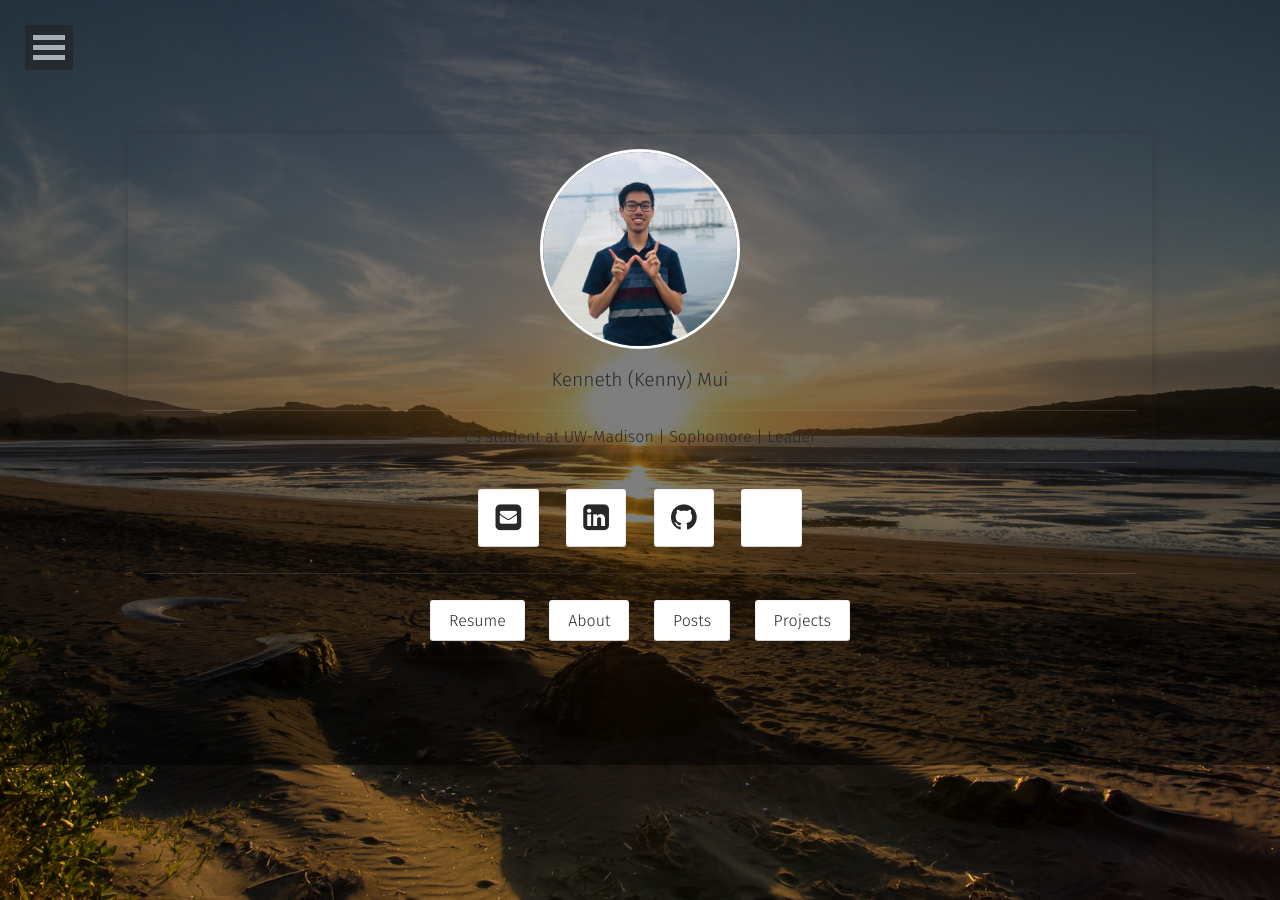
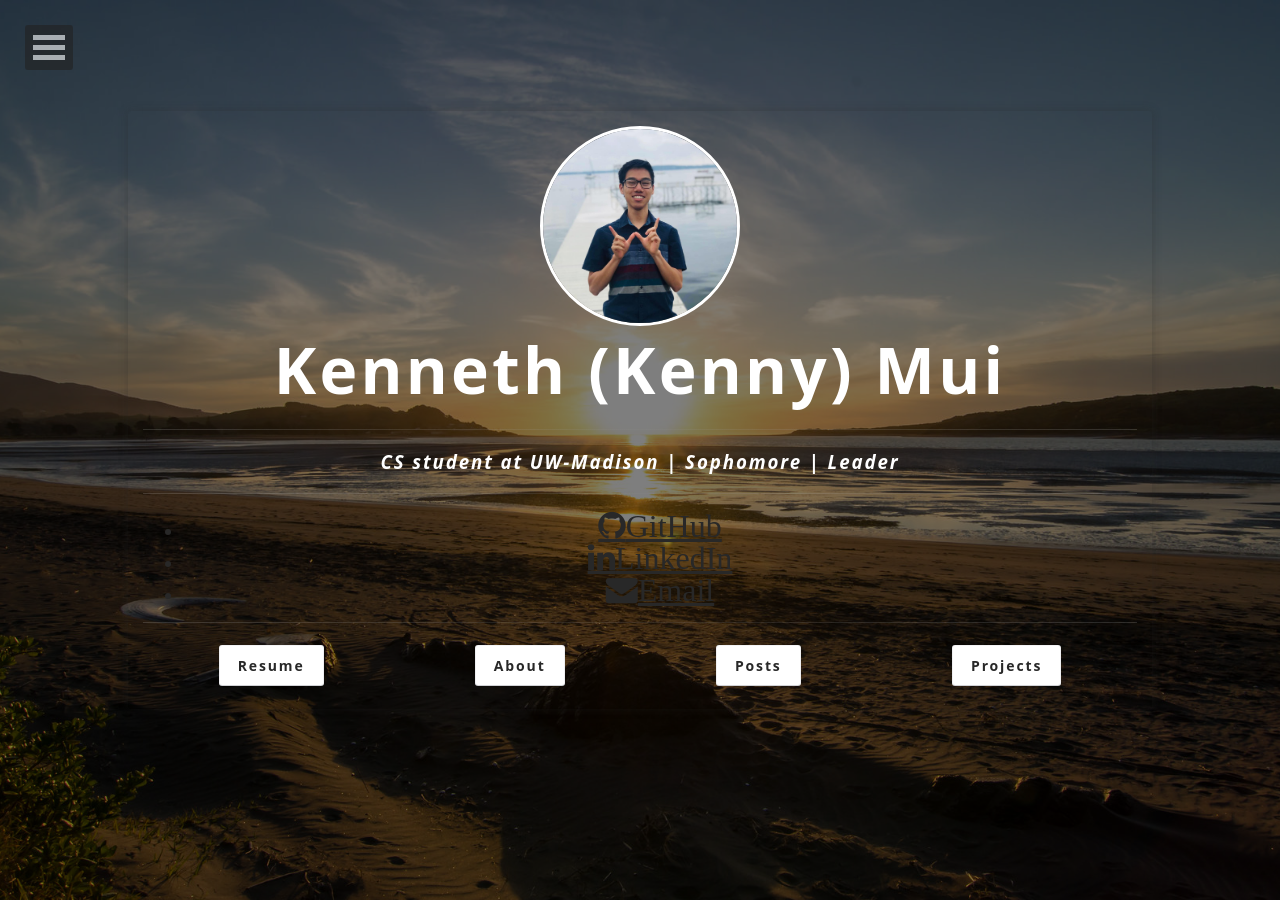
Before and after one commit to klmui/klmui2, a Jekyll site: the page built from index.html, in a window 1280 px wide. Built offline with Jekyll 4.4.1, drawn with Linux system fonts in a browser that asks for light colours; some web fonts are replaced.

Commit message:
More UI fixes - titles

```diff
--- a/_includes/social-links.html
+++ b/_includes/social-links.html
@@ -1,5 +1,5 @@
                     <hr class="hr-line">
-                    <h3 class="title" style="font-size:30px;">
+                    <!-- <h3 class="title" style="font-size:30px;">
                         {% if site.email %}<a class="social-btn" href="mailto:{{ site.email }}" target="_blank" rel="noopener noreferrer"><i class="fa fa-fw fa-envelope-square"></i></a>{% endif %}
                         {% if site.twitter %}<a class="social-btn" href="http://twitter.com/{{ site.twitter }}" target="_blank" rel="noopener noreferrer"><i class="fa fa-fw fa-twitter-square"></i></a>{% endif %}
                         {% if site.facebook %}<a class="social-btn" href="http://facebook.com/{{ site.facebook }}" target="_blank" rel="noopener noreferrer"><i class="fa fa-fw fa-facebook-square"></i></a>{% endif %}
@@ -25,4 +25,19 @@
                         {% if site.keybase %}<a class="social-btn" href="https://keybase.io/{{ site.keybase }}" target="_blank" rel="noopener noreferrer"><i class="fa fa-fw fa-key"></i></a>{% endif %}
                         {% if site.xmpp %}<a class="social-btn" href="xmpp:{{ site.xmpp }}" target="_blank" rel="noopener noreferrer"><i class="fa fa-fw fa-lightbulb-o"></i></a>{% endif %}
                         {% if site.hackernews %}<a class="social-btn" href="https://news.ycombinator.com/user?id={{ site.hackernews }}" target="_blank" rel="noopener noreferrer"><i class="fa fa-fw fa-hacker-news"></i></a>{% endif %}
-                  </h3>
+                  </h3> -->
+
+                  <ul>
+                    {% if site.github-url %}
+                    <li><a class="fa fa-2x fa-github" target="_blank" href="https://github.com/{{ site.github-url }}"><span class="description">GitHub</span></a></li>
+                    {% endif %}
+
+                    {% if site.linkedin %}
+                    <li><a class="fa fa-2x fa-linkedin" target="_blank" href="https://linkedin.com/in/{{ site.linkedin }}"><span class="description">LinkedIn</span></a></li>
+                    {% endif %}
+
+
+                    {% if site.email %}
+                    <li><a class="fa fa-2x fa-envelope" target="_blank" href="mailto:{{ site.email }}"><span class="description">Email</span></a></li>
+                    {% endif %}
+                </ul>
--- a/_layouts/home.html
+++ b/_layouts/home.html
@@ -19,20 +19,18 @@ layout: compress
                     <a href="{{ site.url }}">
                         <img src="{{ site.logo }}" class="img-circle zoombtn animated rotateIn">
                     </a>
-                    <h3 class="title">
+                    <h1 class="title">
                         <a class="zoombtn" href="{{ site.url }}">
-                        	<p style="font-size:1.2rem;font-weight:300">{{ site.title }}</p>
+                        	{{ site.title }}
 			            </a>
-                    </h3>
+                    </h1>
                     <hr class="hr-line">
                     <h3 class="title">
-                        <a href="{{ site.url }}">
-                        	<p style="font-size:1rem;font-weight:300">{{ site.bio }}</p>
-			            </a>
+                        <p>{{ site.bio }}</p>
                     </h3>
                     {% include social-links.html %}
                   <hr class="hr-line">
-                  <h3 class="title">
+                  <h3 class="sections">
                          <a class="btn zoobtn" href="https://drive.google.com/file/d/1wrIWhQ2lVmfdQfkTnEqgGPr3mpo7COkr/view?usp=sharing">
                          Resume
                          </a>
--- a/_sass/typography.scss
+++ b/_sass/typography.scss
@@ -15,14 +15,21 @@
 // titles
 .title {
 	text-align: center;
-	font-weight: bold;
+    font-weight: bold;
+    letter-spacing: 0.1em;
+    font-family: 'Open Sans';
+    > a {
+        color: white !important;
+        text-decoration: none;
+        font-size: 2em !important;
+        margin-top: 50px !important;
+    }
 	> p {
+        color: white !important;
+        font-size: 1em;
 		text-align: center;
-		font-weight: bold;
-	}
-	> a > p {
-		text-align: center;
-		font-weight: bold;
+        font-weight: bold;
+        font-style: italic;
 	}
 }
 .post-title {
--- a/assets/css/main-page-custom.css
+++ b/assets/css/main-page-custom.css
@@ -1,10 +1,15 @@
+body {
+    font-family: 'Open Sans',Helvetica,Arial,sans-serif;
+    background-color: rgba(0, 0, 0, 0.9);
+}
+
 .color-overlay {
      position: absolute;
      top: 0;
      left: 0;
      background-color: rgba(0, 0, 0, 0.5);
      width: 100%;
-     height: 85vh;
+     height: 100%;
      z-index: -1;
  }
 
@@ -14,5 +19,37 @@
      /* box-shadow: none; */
      width: 80vw !important;
      max-width: 100vw;
-     margin-bottom: 110px;
+     margin-bottom: 80px;
+
  }
+
+ .sections {
+    text-align: center;
+    font-weight: bold;
+    letter-spacing: 0.1em;
+    font-family: 'Open Sans';
+    display: flex;
+
+ }
+
+ /* h1 {
+    color: white;
+    font-weight: bold;
+    letter-spacing: 0.1em;
+    font-size: 3em;
+    font-family: 'Open Sans';
+}
+
+h3 {
+    color: white;
+    padding-bottom: 20px;
+    font-weight: thin;
+}
+
+a:visited {
+    color: white;
+}
+
+a:link {
+    color:white;
+} */
```
